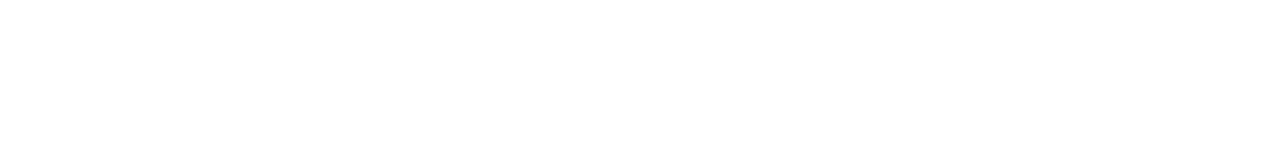
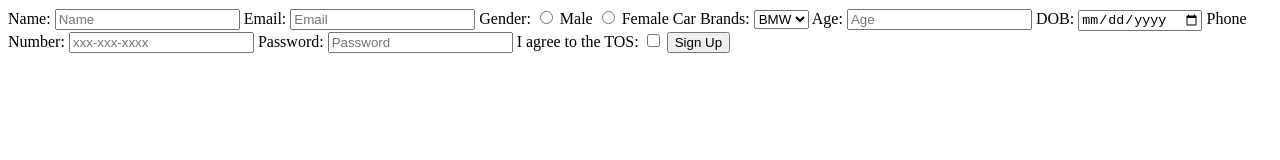
Before and after one commit to acciojob/signup-form-car-Abhishekgth, a website: page main.html in a window 1280 px wide. Drawn offline with Linux system fonts and the light colour scheme.

Commit message:
created a submission

```diff
--- a/main.html
+++ b/main.html
@@ -8,6 +8,45 @@
 
 <body>
 	<!-- the entire body must be written by student -->
+
+
+    <form action="#" method="post">
+        <label for="name">Name:</label>
+        <input type="text" id="name" name="name" placeholder="Name" required>
+
+        <label for="email">Email:</label>
+        <input type="email" id="email" name="email" placeholder="Email" required>
+
+        <label>Gender:</label>
+        <input type="radio" id="gender_m" name="gender" required>
+        <label for="gender_m">Male</label>
+        <input type="radio" id="gender_f" name="gender" required>
+        <label for="gender_f">Female</label>
+
+        <label for="cars">Car Brands:</label>
+        <select id="cars" name="cars" placeholder="--Please choose an option--" required>
+            <option value="BMW">BMW</option>
+            <option value="Audi">Audi</option>
+			<option value="TATA">TATA</option>
+        </select>
+
+        <label for="age">Age:</label>
+        <input type="number" id="age" name="age" placeholder="Age" required>
+
+        <label for="dob">DOB:</label>
+        <input type="date" id="dob" name="dob" required>
+
+        <label for="tel">Phone Number:</label>
+        <input type="tel" id="tel" name="tel"  placeholder="xxx-xxx-xxxx">
+
+        <label for="password">Password:</label>
+        <input type="password" id="password" name="password" placeholder="Password" required>
+
+        <label for="tos">I agree to the TOS:</label>
+        <input type="checkbox" id="tos"  required>
+
+        <button type="submit">Sign Up</button>
+    </form>
     <script type="text/javascript" src="./script.js">
 </script>
 
```
